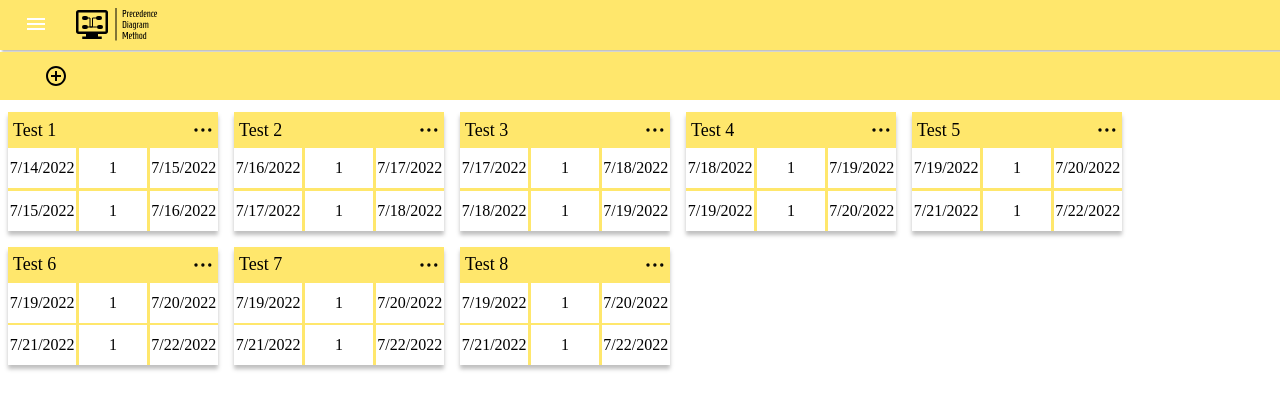
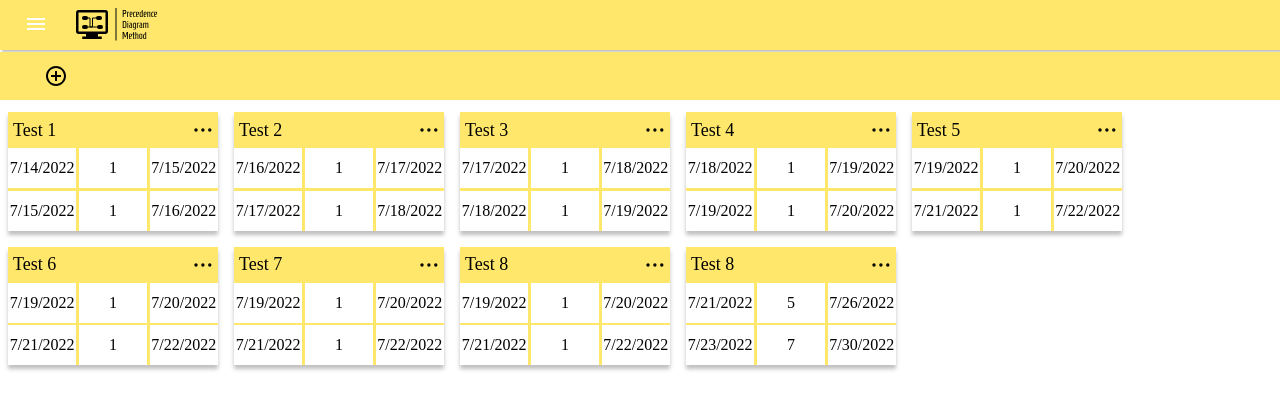
Before and after one commit to Jejemar/PJpdm, a React (Create React App) app: page / in a window 1280 px wide. Shown: the top 410 px of the page. Built offline with nearby package versions, Linux system fonts and the light colour scheme.

Commit message:
test: demo

```diff
--- a/src/components/app/App.js
+++ b/src/components/app/App.js
@@ -73,6 +73,14 @@ const defaultCards = [
     lsd: "07/21/2022",
     lfd: "07/22/2022",
   },
+  {
+    id: "9",
+    activity: "Test 8",
+    esd: "07/21/2022",
+    efd: "07/26/2022",
+    lsd: "07/23/2022",
+    lfd: "07/30/2022",
+  },
 ];
 
 export const CardsContext = createContext({
--- /dev/null
+++ b/src/utils/testUtils.js
@@ -0,0 +1,4 @@
+// can be deleted, just for demo purposes
+export const add = () => {
+  return 2 + 2;
+};
```
